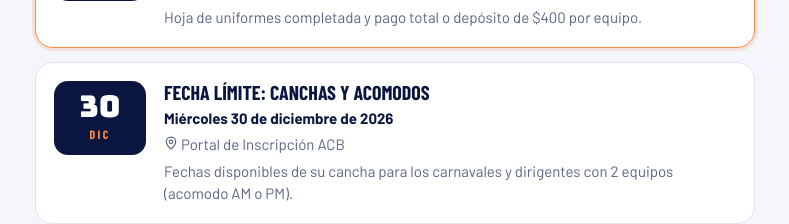
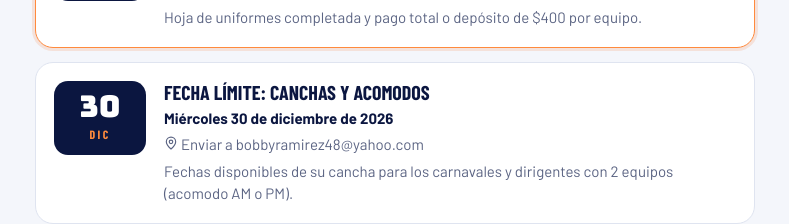
Before and after one commit to bambidlc/basketball-pbo-scoreboard, a React (Vite) app in the folder acb-portal/: page / in a window 1280 px wide. Shown: the part 3720-3944 px from the top of the page, without its empty margins (245-1034 px from the left). Built offline with nearby package versions, Linux system fonts and the light colour scheme; a web font is replaced by a local one.

Commit message:
Align court availability notice with email submission

```diff
--- a/acb-portal/shared/tournament.js
+++ b/acb-portal/shared/tournament.js
@@ -114,7 +114,7 @@ export const KEY_DATES = [
     date: "2026-12-30",
     title: "Fecha límite: canchas y acomodos",
     when: "Miércoles 30 de diciembre de 2026",
-    where: "Portal de Inscripción ACB",
+    where: "Enviar a bobbyramirez48@yahoo.com",
     detail: "Fechas disponibles de su cancha para los carnavales y dirigentes con 2 equipos (acomodo AM o PM).",
   },
   {
```
